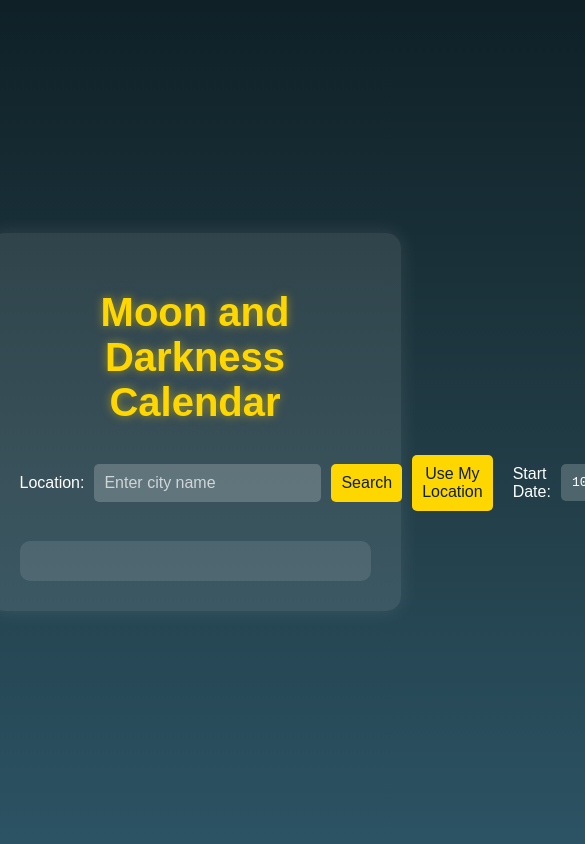
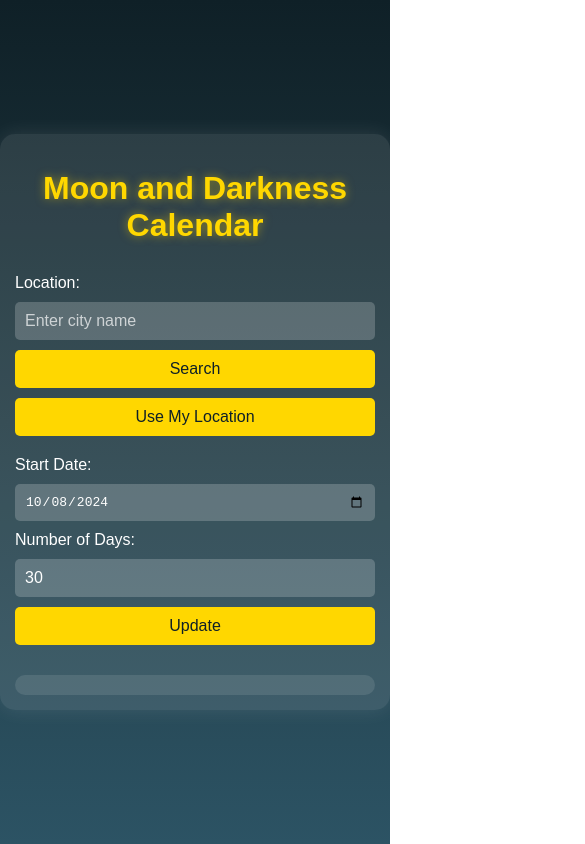
Before and after one commit to dersphere/moon-and-darkness-calendar, a plain HTML site: page index.html in a window 390 px wide. Shown: the top 844 px of the page, 585 px wide, since content can reach past the window. Drawn offline with Linux system fonts and the light colour scheme.

Commit message:
add responsive layout, fix day padding

```diff
--- a/index.html
+++ b/index.html
@@ -95,7 +95,7 @@
         .day-left, .day-right {
             font-weight: bold;
             background-color: var(--input-bg-color);
-            padding: 10px;
+            padding: 6px;
             border-radius: 5px;
             display: flex;
             flex-direction: column;
@@ -164,6 +164,62 @@
             white-space: nowrap;
             z-index: 1;
             font-size: 0.8em;
+        }
+
+        @media (max-width: 768px) {
+            #app {
+                width: 95%;
+                padding: 15px;
+            }
+
+            .controls {
+                flex-direction: column;
+                align-items: stretch;
+            }
+
+            .controls-left, .controls-right {
+                min-width: 40px;
+                flex-wrap: wrap;
+                justify-content: space-between;
+            }
+
+            input, button {
+                flex: 1 1 auto;
+            }
+
+            #calendar-view {
+                grid-template-columns: auto 1fr;
+                padding: 10px;
+            }
+
+            .hour-labels-row {
+                display: none;
+            }
+            .day-right {
+                display: none;
+            }
+
+            .hour-labels-container {
+                left: -3px;
+            }
+
+            .hour-label {
+                font-size: 10px;
+            }
+        }
+
+        @media (max-width: 480px) {
+            h1 {
+                font-size: 2em;
+            }
+
+            /* .controls-left, .controls-right {
+                flex-direction: column;
+            } */
+
+            input, button {
+                width: 100%;
+            }
         }
     </style>
 </head>
```
